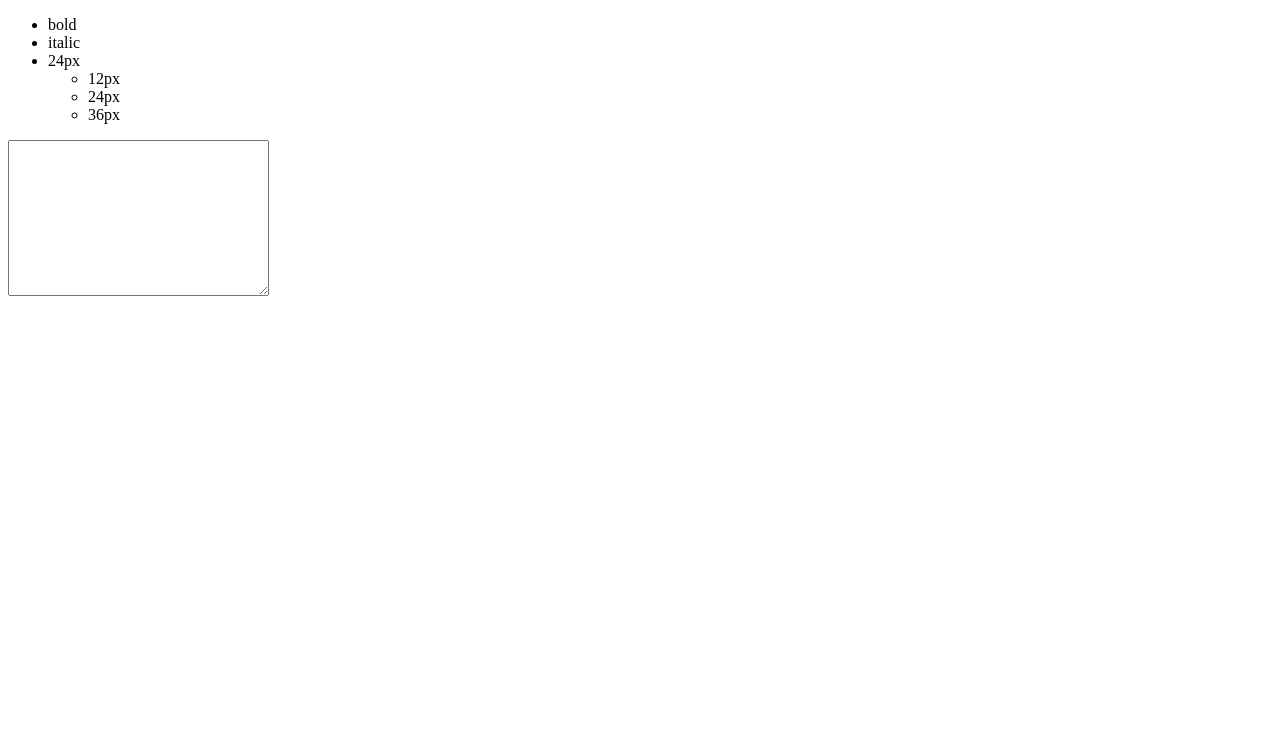
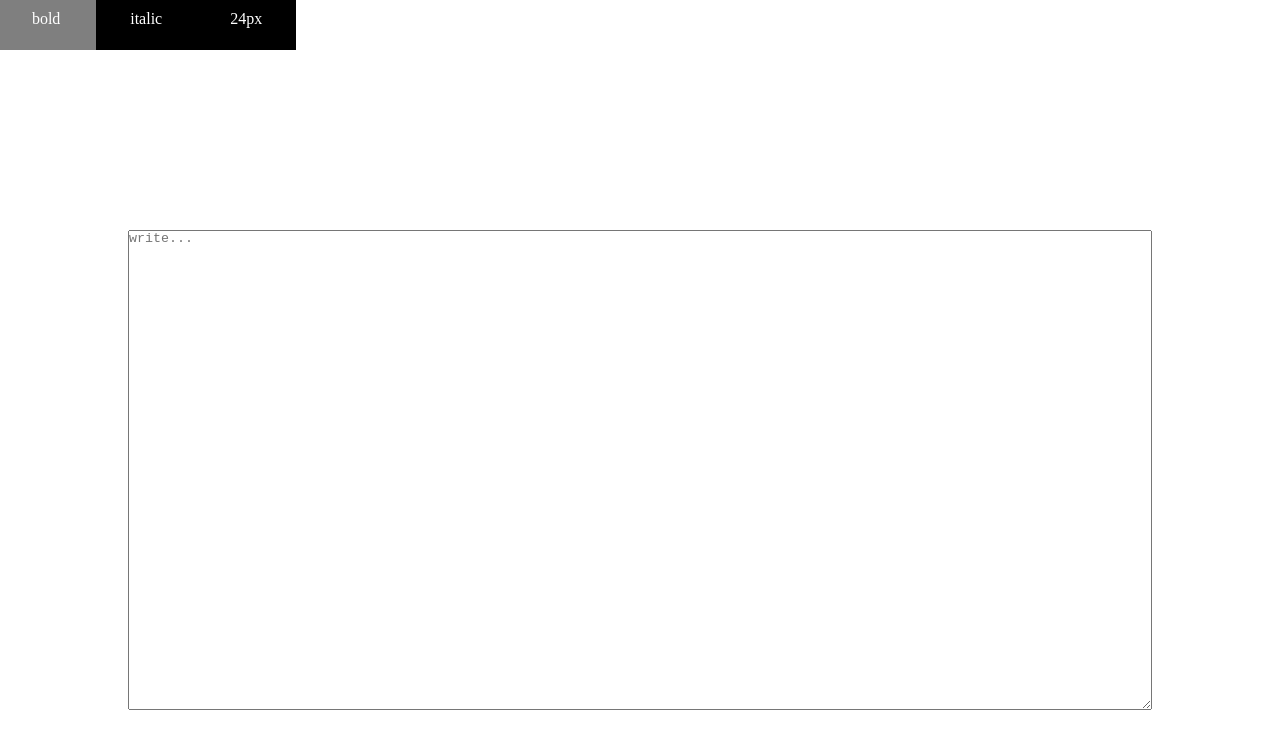
Before and after one commit to MiTrich96/Browser-word, a plain HTML site: page index.html in a window 1280 px wide. Drawn offline with Linux system fonts and the light colour scheme.

Commit message:
css ready

```diff
--- a/index.html
+++ b/index.html
@@ -14,15 +14,18 @@
     <ul id="menu__list">
       <li id="bold">bold</li>
       <li id="italic">italic</li>
-      <li>24px<ul id="submenu">
-        <li id="size1">12px</li>
-        <li id="size2">24px</li>
-        <li id="size3">36px</li>
-      </ul></li>
+      <li id="hover1">24px
+        <ul id="submenu">
+          <li id="size1">12px</li>
+          <li id="size2">24px</li>
+          <li id="size3">36px</li>
+        </ul>
+      </li>
     </ul>
+
+    <textarea name="textarea" id="textarea" placeholder="write..."></textarea>
   </div>
 
-  <textarea name="textarea" id="textarea" cols="30" rows="10"></textarea>
 
   <script type="text/javascript" src="script.js">
   </script>
--- a/style.css
+++ b/style.css
@@ -0,0 +1,74 @@
+*,
+*::before,
+*::after {
+    margin: 0;
+    padding: 0;
+    box-sizing: border-box;
+}
+
+#menu__list {
+    height: 20vh;
+}
+
+#menu__list > li {
+    display: inline-block;
+    list-style-type: none;
+    width: 100px;
+    height: 50px;
+    background: black;
+    color: #fff;
+    vertical-align: top;
+    text-align: center;
+    padding-top: 10px;
+    margin-left: -3.9px;
+}
+
+#menu__list > li:hover {
+    cursor: pointer;
+    background-color: rgba(0,0,0,.5);
+    transition: .3s;
+}
+
+#submenu {
+    margin-top: 22px;
+    z-index: 1;
+    display: none;
+}
+
+#submenu > li {
+    display: block;
+
+    text-align: center;
+    padding-top: 10px;
+    width: 100px;
+    height: 50px;
+    background: black;
+    color: #fff;
+    z-index: 1;
+}
+
+#submenu > li:hover {
+    cursor: pointer;
+    background-color: rgba(0,0,0,.5);
+    transition: .3s;
+}
+
+#textarea {
+    z-index: 0;
+    width: 80%;
+    margin: 0 10% 0;
+    height: 60vh;
+}
+
+#hover1 {
+    z-index: 1;
+}
+
+#hover1:hover > #submenu {
+    display: block;
+}
+
+#menu__list {
+    margin-bottom: 70px;
+    z-index: 1;
+}
```
